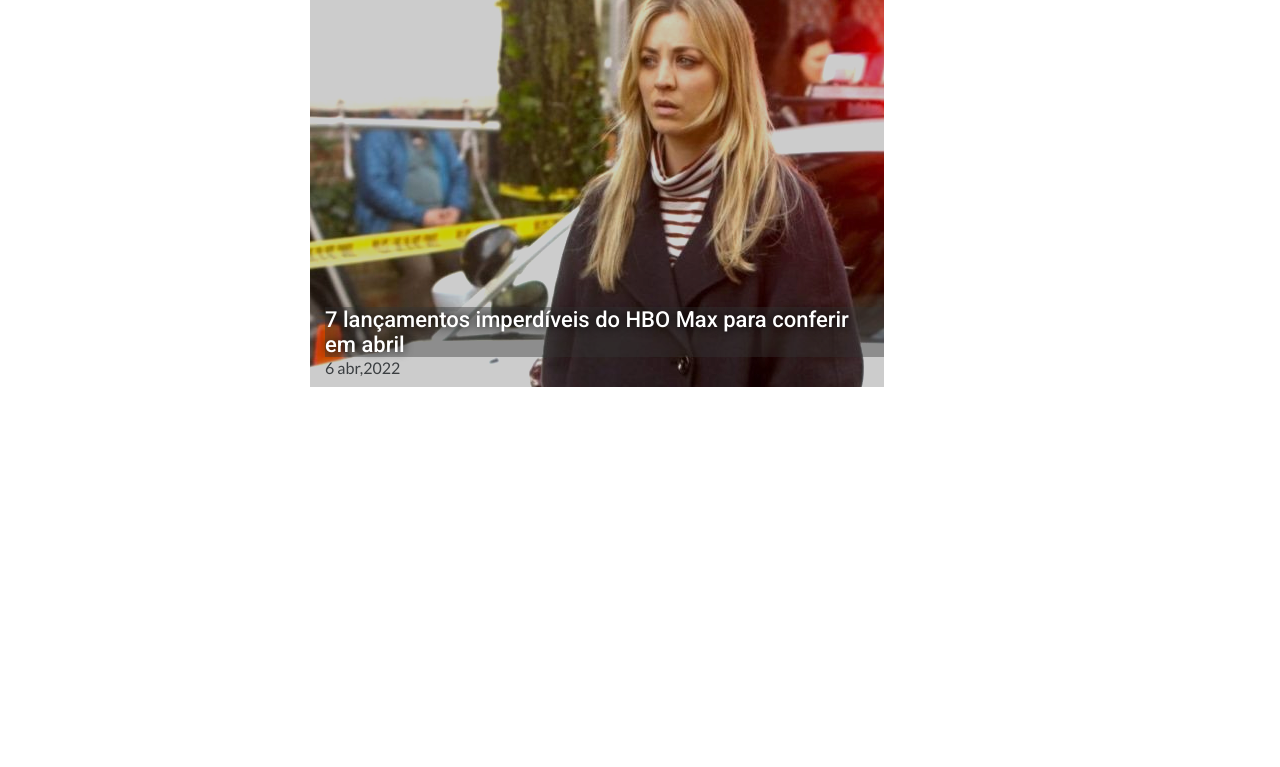
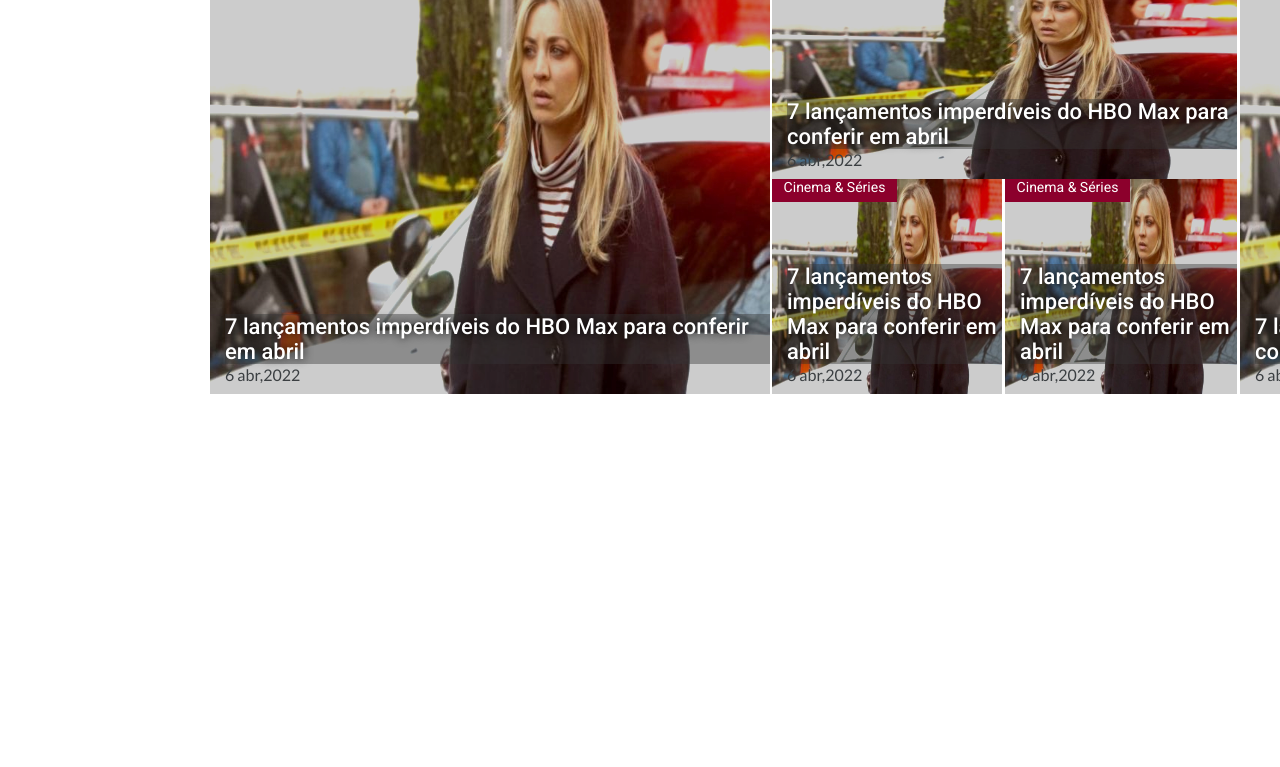
Before and after one commit to rafaelsaragoca/projeto-jetss, a plain HTML site: page index.html in a window 1280 px wide. Shown: the part 116-883 px from the top of the page. Drawn offline with Linux system fonts and the light colour scheme.

Commit message:
foi adicionado as principais noticias

```diff
--- a/css/style.css
+++ b/css/style.css
@@ -84,41 +84,44 @@
 
 /*Main Style*/
 main {
-  width: 1300px;
+  width: 1500px;
   height: 100%;
   margin: 0 auto;
-  max-width: 1300px;
-  position: relative;
+  max-width: 1500px;
+  display: block;
 }
 
 /*Section Style*/
-section {
-}
 
 /*Article Style*/
 .news1 {
   position: relative;
-  width: 1300px;
+  width: 1500px;
   height: 430px;
+  margin: 0 auto;
+  display: flex;
 }
+
 .artigo1 {
+  width: 560px;
+  height: 430px;
   position: absolute;
-  width: 574px;
-  height: 413px;
-  top: 10px;
-  left: 0;
   overflow: hidden;
   background-color: black;
 }
 .artigo1 img {
-  transform: translateX(-89px);
+  right: 0;
   opacity: 80%;
+  width: 100%;
+  height: 100%;
   -webkit-filter: blur(0.7px);
   -webkit-filter: contrast(2s);
   -webkit-filter: saturate(2);
   -webkit-filter: brightness(1.3);
+  transition: transform 0.2s;
 }
-.artigo1 img:hover {
+.artigo1:hover img {
+  transform: scale(1.2);
 }
 .cat1 {
   position: absolute;
@@ -156,6 +159,257 @@
   font-size: 16px;
   text-align: inherit;
 }
+/*artigo2*/
+
+.artigo2 {
+  position: absolute;
+  overflow: hidden;
+  background-color: black;
+  width: 465px;
+  height: 215px;
+  min-width: 425px;
+  top: 0;
+  right: 473px;
+}
+.artigo2 img {
+  right: 0;
+  width: 100%;
+  height: 100%;
+  opacity: 80%;
+  -webkit-filter: blur(0.7px);
+  -webkit-filter: contrast(2s);
+  -webkit-filter: saturate(2);
+  -webkit-filter: brightness(1.3);
+  transition: transform 0.2s;
+}
+.artigo2:hover img {
+  transform: scale(1.2);
+}
+.cat2 {
+  position: absolute;
+  top: 0;
+  left: 0;
+  text-align: center;
+  font-size: 14px;
+  font-weight: 400;
+  font-family: 'Roboto', sans-serif;
+  background-color: #8c002c;
+  color: #ffffff;
+  height: 23px;
+  width: 125px;
+}
+.titulo2 {
+  position: absolute;
+  bottom: 30px;
+  left: 15px;
+  color: #ffffff;
+  font-family: 'Roboto', sans-serif;
+  font-size: 22px;
+  font-weight: 500;
+  text-align: inherit;
+  text-shadow: 0 0 10px black;
+  background-color: rgba(51, 51, 51, 0.411);
+}
+.date2 {
+  position: absolute;
+  bottom: 10px;
+  left: 15px;
+  font-family: 'Lato', sans-serif;
+  color: #3b3f42;
+  letter-spacing: 4;
+  font-weight: 400;
+  font-size: 16px;
+  text-align: inherit;
+}
+
+/* artigo3 */
+
+.artigo3 {
+  position: absolute;
+  overflow: hidden;
+  background-color: black;
+  width: 230px;
+  height: 215px;
+  bottom: 0;
+  align-self: flex-end;
+  right: 708px;
+}
+.artigo3 img {
+  right: 0;
+  opacity: 80%;
+  width: 100%;
+  height: 100%;
+  -webkit-filter: blur(0.7px);
+  -webkit-filter: contrast(2s);
+  -webkit-filter: saturate(2);
+  -webkit-filter: brightness(1.3);
+  transition: transform 0.2s;
+}
+.artigo3:hover img {
+  transform: scale(1.2);
+}
+.cat3 {
+  position: absolute;
+  top: 0;
+  left: 0;
+  text-align: center;
+  font-size: 14px;
+  font-weight: 400;
+  font-family: 'Roboto', sans-serif;
+  background-color: #8c002c;
+  color: #ffffff;
+  height: 23px;
+  width: 125px;
+}
+.titulo3 {
+  position: absolute;
+  bottom: 30px;
+  left: 15px;
+  color: #ffffff;
+  font-family: 'Roboto', sans-serif;
+  font-size: 22px;
+  font-weight: 500;
+  text-align: inherit;
+  text-shadow: 0 0 10px black;
+  background-color: rgba(51, 51, 51, 0.411);
+}
+.date3 {
+  position: absolute;
+  bottom: 10px;
+  left: 15px;
+  font-family: 'Lato', sans-serif;
+  color: #3b3f42;
+  letter-spacing: 4;
+  font-weight: 400;
+  font-size: 16px;
+  text-align: inherit;
+}
+
+/* artigo4 */
+
+.artigo4 {
+  position: absolute;
+  overflow: hidden;
+  background-color: black;
+  width: 232px;
+  height: 215px;
+  bottom: 0;
+  right: 473px;
+}
+.artigo4 img {
+  right: 0;
+  opacity: 80%;
+  width: 100%;
+  height: 100%;
+  -webkit-filter: blur(0.7px);
+  -webkit-filter: contrast(2s);
+  -webkit-filter: saturate(2);
+  -webkit-filter: brightness(1.3);
+  transition: transform 0.2s;
+}
+.artigo4:hover img {
+  transform: scale(1.2);
+}
+.cat4 {
+  position: absolute;
+  top: 0;
+  left: 0;
+  text-align: center;
+  font-size: 14px;
+  font-weight: 400;
+  font-family: 'Roboto', sans-serif;
+  background-color: #8c002c;
+  color: #ffffff;
+  height: 23px;
+  width: 125px;
+}
+.titulo4 {
+  position: absolute;
+  bottom: 30px;
+  left: 15px;
+  color: #ffffff;
+  font-family: 'Roboto', sans-serif;
+  font-size: 22px;
+  font-weight: 500;
+  text-align: inherit;
+  text-shadow: 0 0 10px black;
+  background-color: rgba(51, 51, 51, 0.411);
+}
+.date4 {
+  position: absolute;
+  bottom: 10px;
+  left: 15px;
+  font-family: 'Lato', sans-serif;
+  color: #3b3f42;
+  letter-spacing: 4;
+  font-weight: 400;
+  font-size: 16px;
+  text-align: inherit;
+}
+
+/* artigo5 */
+
+.artigo5 {
+  position: absolute;
+  overflow: hidden;
+  background-color: black;
+  width: 470px;
+  height: 430px;
+  right: 0;
+  top: 0;
+}
+.artigo5 img {
+  right: 0;
+  opacity: 80%;
+  width: 100%;
+  height: 100%;
+  -webkit-filter: blur(0.7px);
+  -webkit-filter: contrast(2s);
+  -webkit-filter: saturate(2);
+  -webkit-filter: brightness(1.3);
+  transition: transform 0.2s;
+}
+.artigo5:hover img {
+  transform: scale(1.2);
+}
+.cat5 {
+  position: absolute;
+  top: 0;
+  left: 0;
+  text-align: center;
+  font-size: 14px;
+  font-weight: 400;
+  font-family: 'Roboto', sans-serif;
+  background-color: #8c002c;
+  color: #ffffff;
+  height: 23px;
+  width: 125px;
+}
+.titulo5 {
+  position: absolute;
+  bottom: 30px;
+  left: 15px;
+  color: #ffffff;
+  font-family: 'Roboto', sans-serif;
+  font-size: 22px;
+  font-weight: 500;
+  text-align: inherit;
+  text-shadow: 0 0 10px black;
+  background-color: rgba(51, 51, 51, 0.411);
+}
+.date5 {
+  position: absolute;
+  bottom: 10px;
+  left: 15px;
+  font-family: 'Lato', sans-serif;
+  color: #3b3f42;
+  letter-spacing: 4;
+  font-weight: 400;
+  font-size: 16px;
+  text-align: inherit;
+}
+
 /*Footer Style*/
 footer {
+  background: transparent;
 }
--- a/index.html
+++ b/index.html
@@ -51,45 +51,45 @@
     <section>
       <div class="news1">
         <div class="artigo1">
-          <a href="#"><img src="./img/artigo1.jpg" alt="">
+          <a href="#"><img src="./img/artigo1.jpg" alt=""></a>
             <div class="cat1">CINEMA & SÉRIES</div>
             <div class="titulo1">7 lançamentos imperdíveis do HBO
               Max para conferir em abril</div>
             <div class="date1">6 abr,2022</div>
-          </a>
+
         </div>
-        <!--<div class="artigo2">
+        <div class="artigo2">
           <a href="#"><img src="./img/artigo1.jpg" alt="">
-            <div class="cat1"><p>Cinema & Séries</p></div>
-            <div class="titulo1"><p>7 lançamentos imperdíveis do HBO
+            <div class="cat2"><p>Cinema & Séries</p></div>
+            <div class="titulo2"><p>7 lançamentos imperdíveis do HBO
               Max para conferir em abril</p></div>
-            <div class="date1"><p>6 abr,2022</p></div>
+            <div class="date2"><p>6 abr,2022</p></div>
           </a>
         </div>
         <div class="artigo3">
           <a href="#"><img src="./img/artigo1.jpg" alt="">
-            <div class="cat1"><p>Cinema & Séries</p></div>
-            <div class="titulo1"><p>7 lançamentos imperdíveis do HBO
+            <div class="cat3"><p>Cinema & Séries</p></div>
+            <div class="titulo3"><p>7 lançamentos imperdíveis do HBO
               Max para conferir em abril</p></div>
-            <div class="date1"><p>6 abr,2022</p></div>
+            <div class="date3"><p>6 abr,2022</p></div>
           </a>
         </div>
         <div class="artigo4">
           <a href="#"><img src="./img/artigo1.jpg" alt="">
-            <div class="cat1"><p>Cinema & Séries</p></div>
-            <div class="titulo1"><p>7 lançamentos imperdíveis do HBO
+            <div class="cat4"><p>Cinema & Séries</p></div>
+            <div class="titulo4"><p>7 lançamentos imperdíveis do HBO
               Max para conferir em abril</p></div>
-            <div class="date1"><p>6 abr,2022</p></div>
+            <div class="date4"><p>6 abr,2022</p></div>
           </a>
         </div>
         <div class="artigo5">
           <a href="#"><img src="./img/artigo1.jpg" alt="">
-            <div class="cat1"><p>Cinema & Séries</p></div>
-            <div class="titulo1"><p>7 lançamentos imperdíveis do HBO
+            <div class="cat5"><p>Cinema & Séries</p></div>
+            <div class="titulo5"><p>7 lançamentos imperdíveis do HBO
               Max para conferir em abril</p></div>
-            <div class="date1"><p>6 abr,2022</p></div>
+            <div class="date5"><p>6 abr,2022</p></div>
           </a>
-        </div> !-->
+        </div>
       </div>
     </section>
   </main>
```
